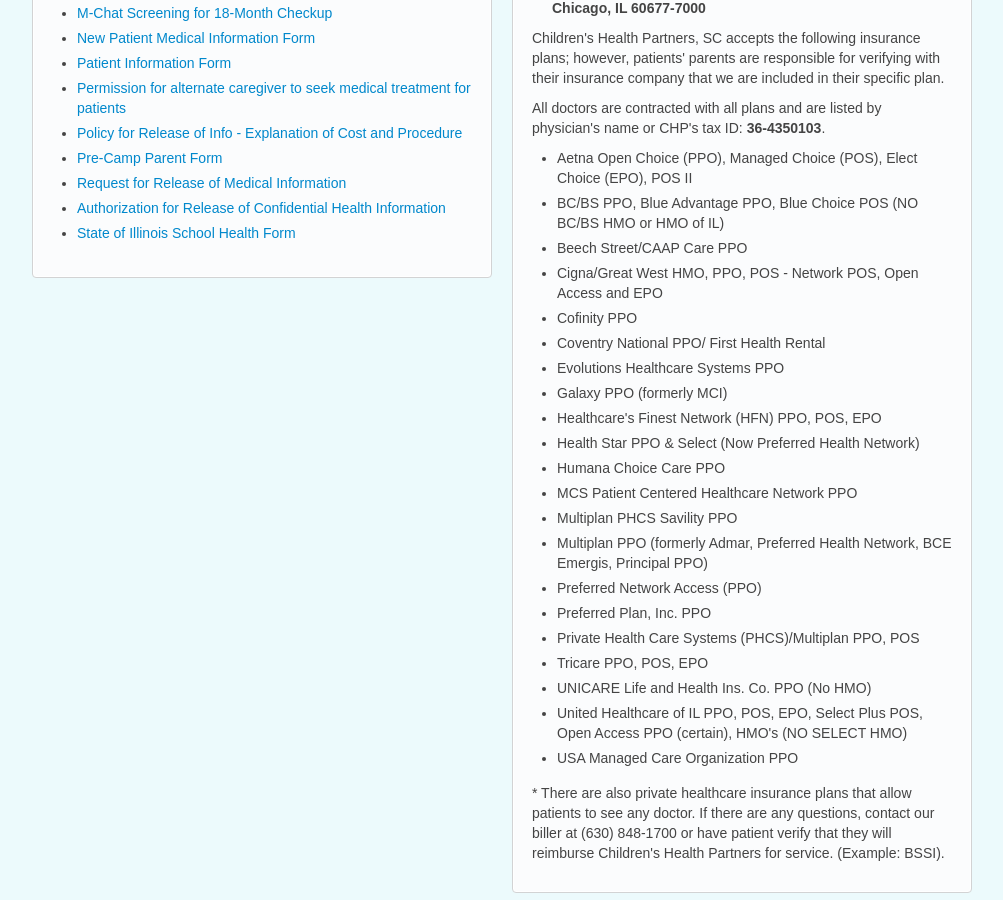
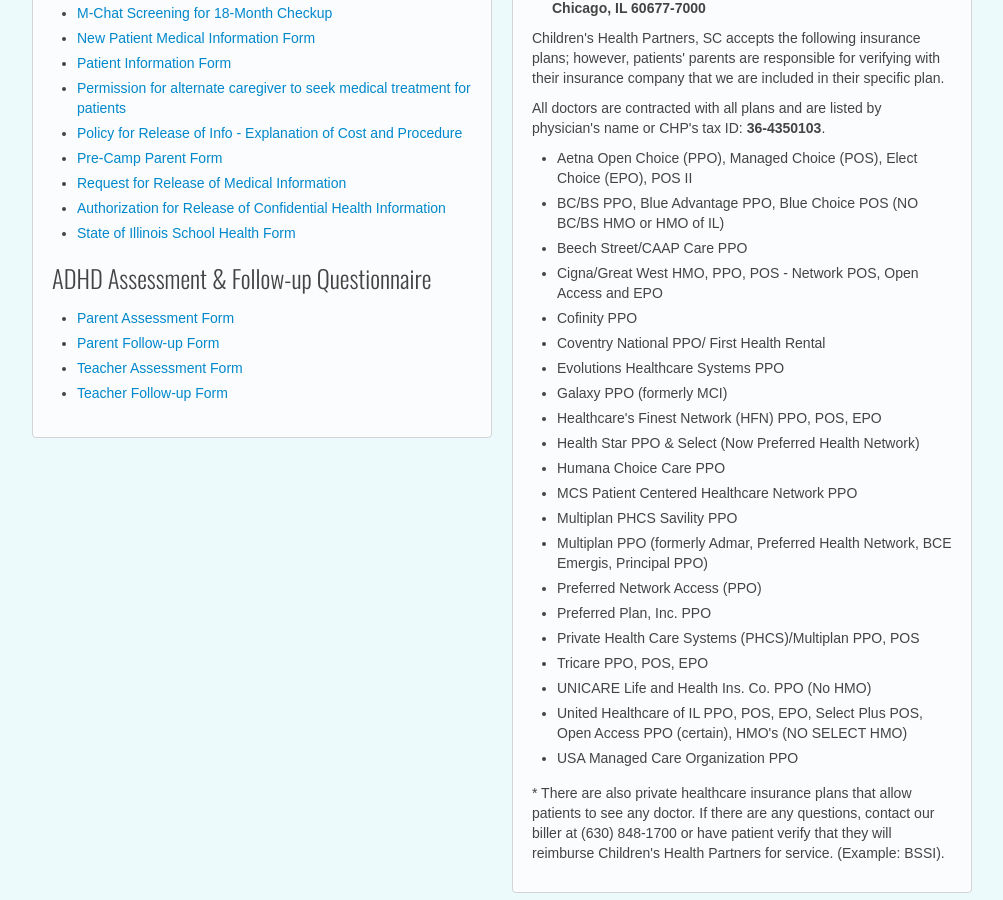
Before and after one commit to chpweb/web, a Jekyll site: the page built from forms-billing.html, in a window 1280 px wide and 900 px high, scrolled down 625 px. Shown: the whole window, without its empty margins (138-1141 px from the left). Built offline with Jekyll 4.4.1, drawn with Linux system fonts in a browser that asks for light colours; some web fonts are replaced; comment, search, counter and statistics services are not loaded.

Commit message:
Added links to the ADHD forms

```diff
--- a/forms-billing.html
+++ b/forms-billing.html
@@ -44,6 +44,13 @@
               <li><a href="/storage/pdf/Authorization_for_Release_of_Confidential_HealthInformation.pdf" target="_blank">Authorization for Release of Confidential Health Information</a></li>
               <li><a href="http://www.idph.state.il.us/health/vaccine/child_hlth_forms/Child_Hlth_Exam_Cert.pdf" target="_blank">State of Illinois School Health Form</a></li>
             </ul>
+            <h3>ADHD Assessment & Follow-up Questionnaire</h3>
+            <ul>
+              <li><a href="/storage/pdf/VanderbiltParentAssessment.pdf" target="_blank">Parent Assessment Form</a></li>
+              <li><a href="/storage/pdf/VanderbiltParentFollowUp.pdf" target="_blank">Parent Follow-up Form</a></li>
+              <li><a href="/storage/pdf/VanderbiltTeacherAssessment.pdf" target="_blank">Teacher Assessment Form</a></li>
+              <li><a href="/storage/pdf/VanderbiltTeacherFollowUp.pdf" target="_blank">Teacher Follow-up Form</a></li>
+            </ul>
         </div>
       </div>
       <div class="span6">
```
Lines whose indentation alone changed are shown as unchanged.
